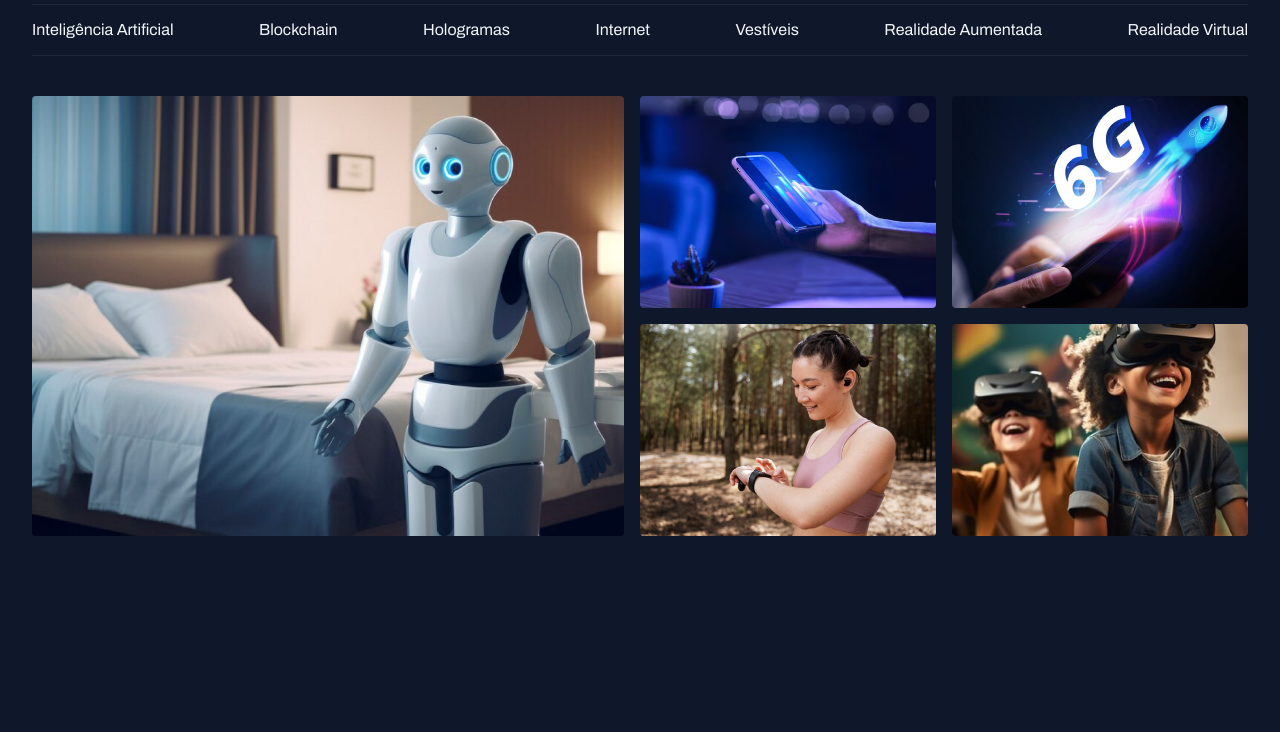
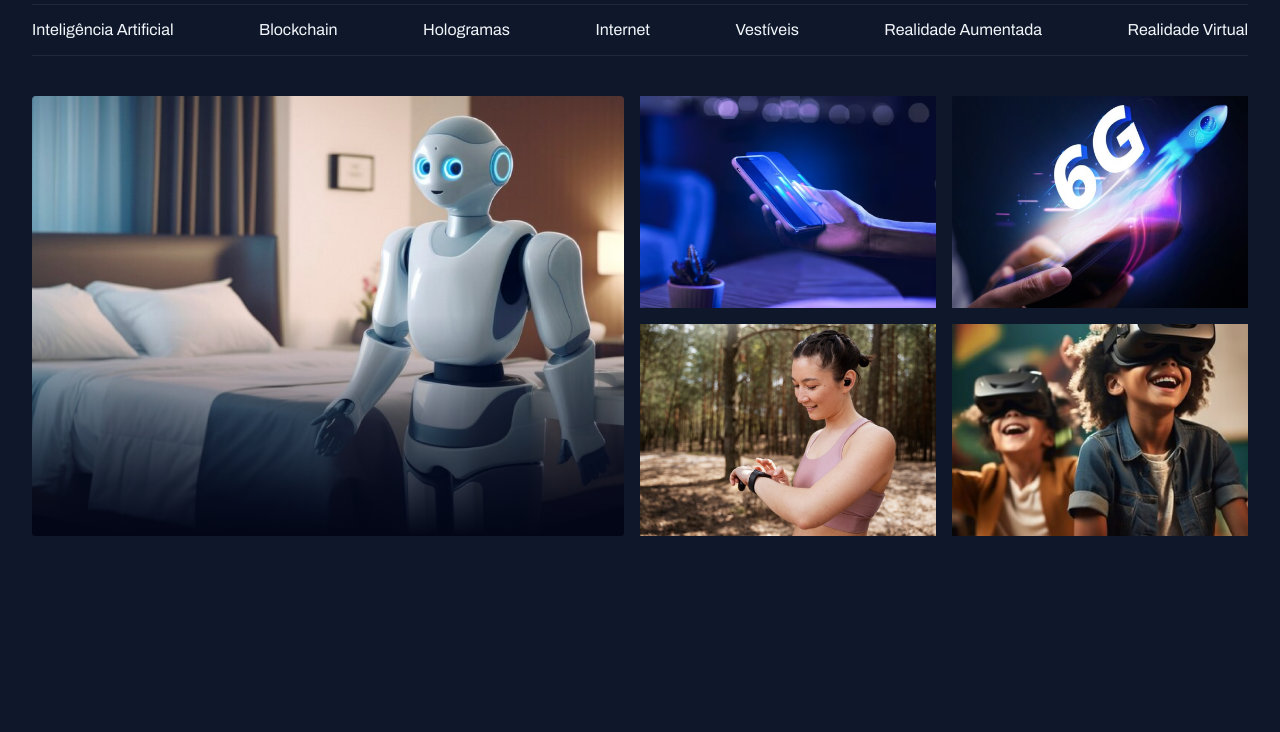
Before and after one commit to salesjnr/portal-de-noticias, a plain HTML site: page index.html in a window 1280 px wide. Shown: the part 68-800 px from the top of the page. Drawn offline with Linux system fonts and the light colour scheme.

Commit message:
adicionando fundo com degradê

```diff
--- a/index.html
+++ b/index.html
@@ -42,7 +42,7 @@
 
   <main class="grid container">
     <section id="featured" class="grid grid-flow-col gap-16">
-      <div>
+      <div class="card">
         <img src="assets/images/Image 01.png" alt="">
       </div>
 
--- a/styles/sections.css
+++ b/styles/sections.css
@@ -1,5 +1,23 @@
-img {
-  height: 100%;
-  object-fit: cover;
-  border-radius: 4px;
+#featured {
+  img {
+    height: 100%;
+    object-fit: cover;
+  }
+
+  .card {
+    border-radius: 4px;
+    overflow: hidden;
+    position: relative;
+    &::before {
+      content: "";
+      position: absolute;
+      inset: 0;
+      top: 50%;
+      background: linear-gradient(
+        180deg,
+        transparent 0%,
+        #020617 100%
+      );
+    }
+  }
 }
```
